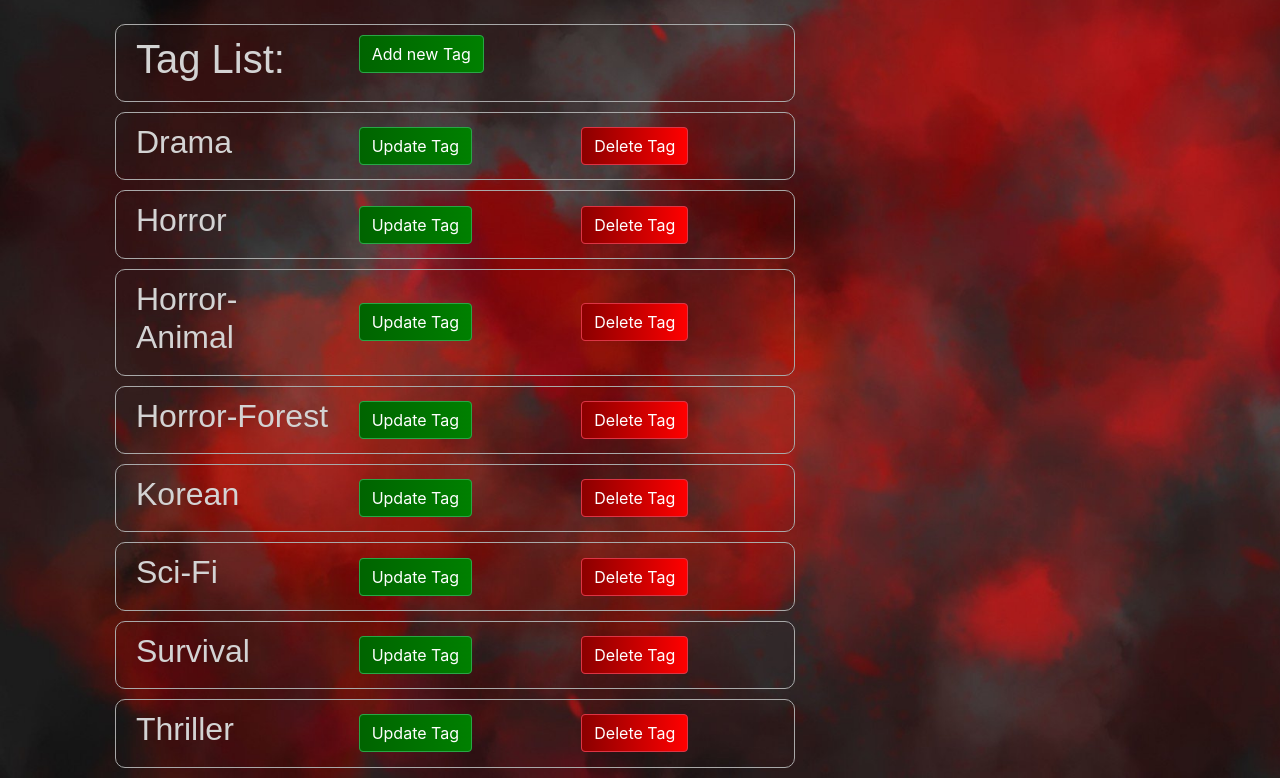
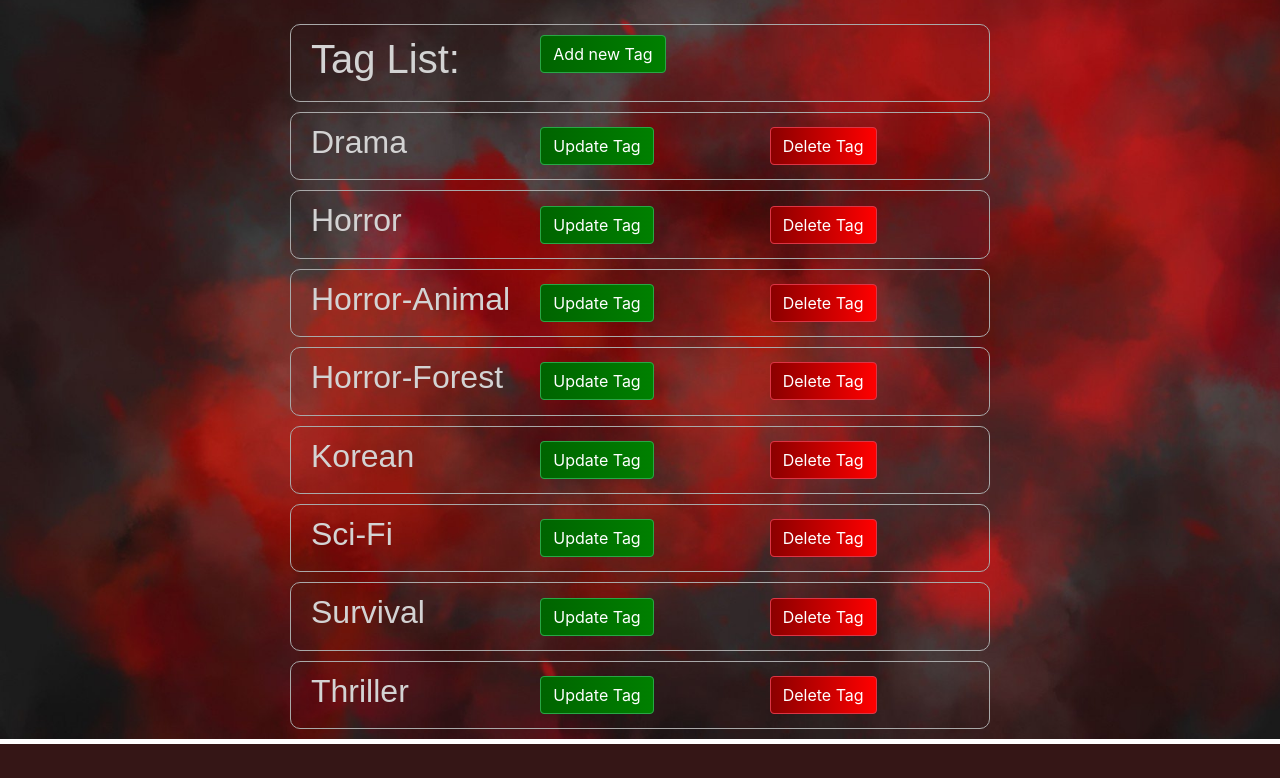
Before and after one commit to sebastianRytel/MoviesLibrary, a Django app: page /tag/ in a window 1280 px wide. Shown: the part 56-834 px from the top of the page. After the commit the page ends 800 px from the top, so only its background shows below. Run offline with Django 3.2, Linux system fonts and the light colour scheme; a user stored in the database is signed in; data comes from the database, SQL or seed files in the repository; some libraries are stand-ins or nearby versions.

Commit message:
modification

```diff
--- a/movies/templates/movies/movie/search.html
+++ b/movies/templates/movies/movie/search.html
@@ -1,7 +1,7 @@
 {% extends 'movies/base.html' %}
 {% load crispy_forms_tags %}
 {% block content %}
-    <div class="row-center">
+    <div class="row row-center">
         <div class="col-md-8">
             <div class="content-section">
                 <form method="POST">
--- a/movies/templates/movies/tag/tags_list.html
+++ b/movies/templates/movies/tag/tags_list.html
@@ -1,7 +1,7 @@
 {% extends 'movies/base.html' %}
 {% load crispy_forms_tags %}
 {% block content %}
-<div class="row-center">
+<div class="row row-center">
     <div class="col-md-8">
         <div class="container">
             <div class="content-section">
```
